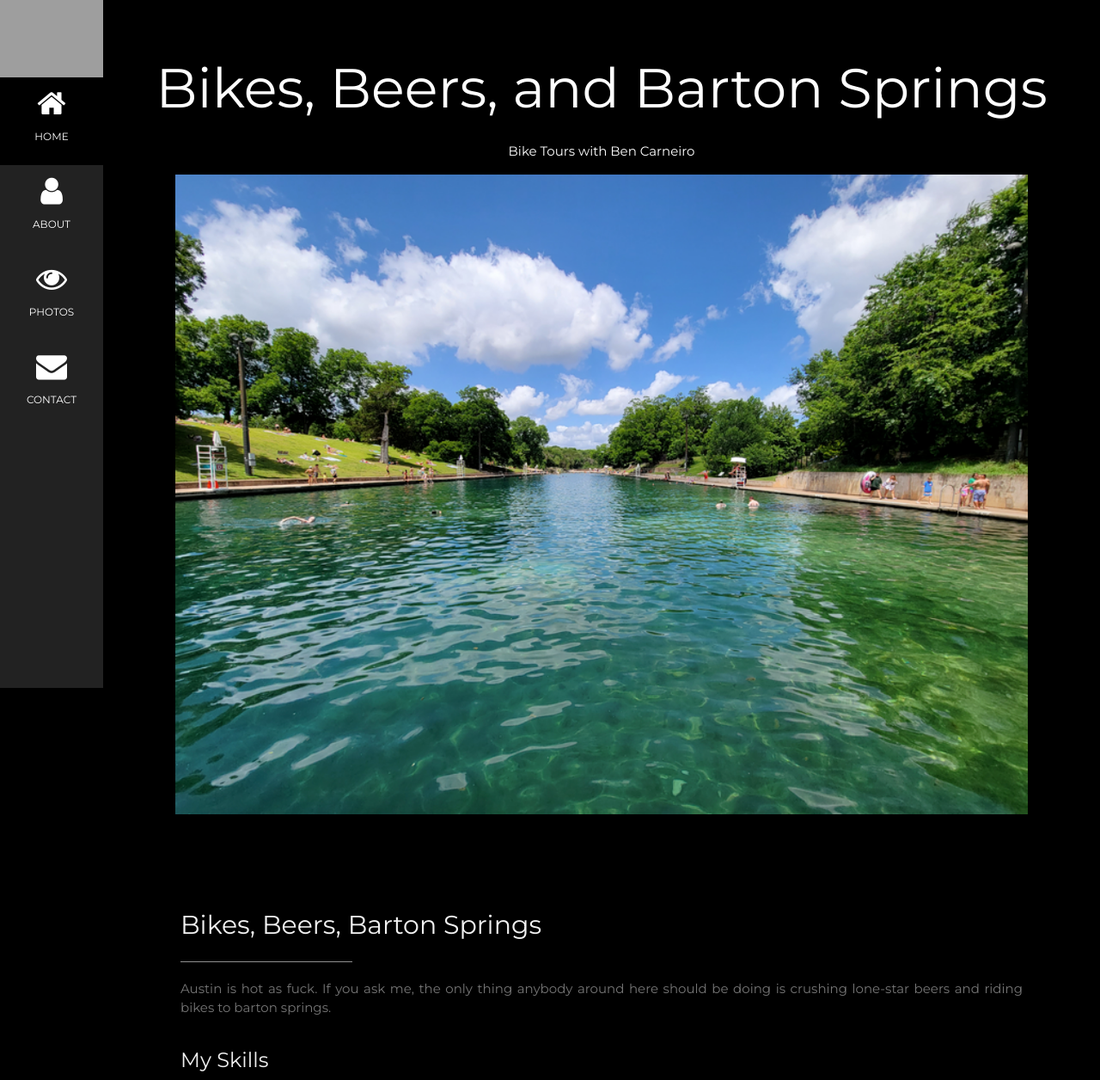
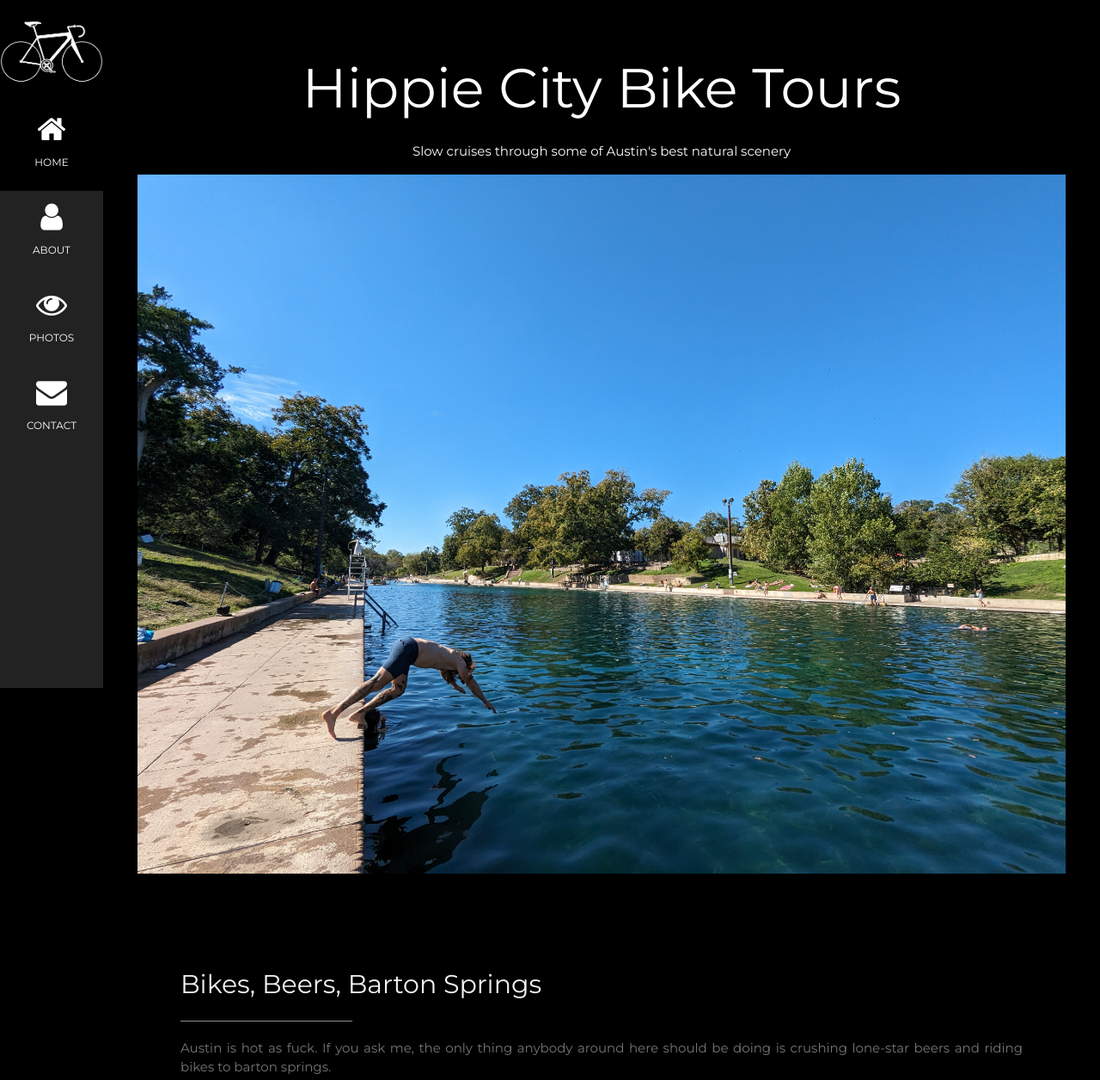
Before and after one commit to bencarneiro/biketours, a Django app: page / in a window 1280 px wide. Shown: the top 1256 px of the page at 86% size. Run offline with Django 4.2, Linux system fonts and the light colour scheme; grey boxes are pictures that could not be loaded.

Commit message:
add static images and edit the homepage a little bit

```diff
--- a/app/backend/templates/home.html
+++ b/app/backend/templates/home.html
@@ -24,7 +24,7 @@ body, h1,h2,h3,h4,h5,h6 {font-family: "Montserrat", sans-serif}
 <!-- Icon Bar (Sidebar - hidden on small screens) -->
 <nav class="w3-sidebar w3-bar-block w3-small w3-hide-small w3-center">
   <!-- Avatar image in top left corner -->
-  <img src="/w3images/avatar_smoke.jpg" style="width:100%">
+  <img src="/static/bike_logo.jpg" style="width:100%">
   <a href="#" class="w3-bar-item w3-button w3-padding-large w3-black">
     <i class="fa fa-home w3-xxlarge"></i>
     <p>HOME</p>
@@ -57,9 +57,9 @@ body, h1,h2,h3,h4,h5,h6 {font-family: "Montserrat", sans-serif}
 <div class="w3-padding-large" id="main">
   <!-- Header/Home -->
   <header class="w3-container w3-padding-32 w3-center w3-black" id="home">
-    <h1 class="w3-jumbo"><span class="w3-hide-small">Bikes,</span> Beers, and Barton Springs</h1>
-    <p>Bike Tours with Ben Carneiro</p>
-    <img src="/static/barton.png" alt="boy" class="w3-image" width="992" height="1108">
+    <h1 class="w3-jumbo">Hippie City Bike Tours</h1>
+    <p>Slow cruises through some of Austin's best natural scenery</p>
+    <img src="/static/barton_dive.jpg" alt="boy" class="w3-image" width=100%>
   </header>
 
   <!-- About Section -->
```
Also changed, not shown: app/backend/static/barton_dive.jpg (added), app/backend/static/bike_and_ben_skyline.jpg (added), app/backend/static/bike_logo.jpg (added), app/backend/static/bike_outline.jpg (added), 11 other files.
